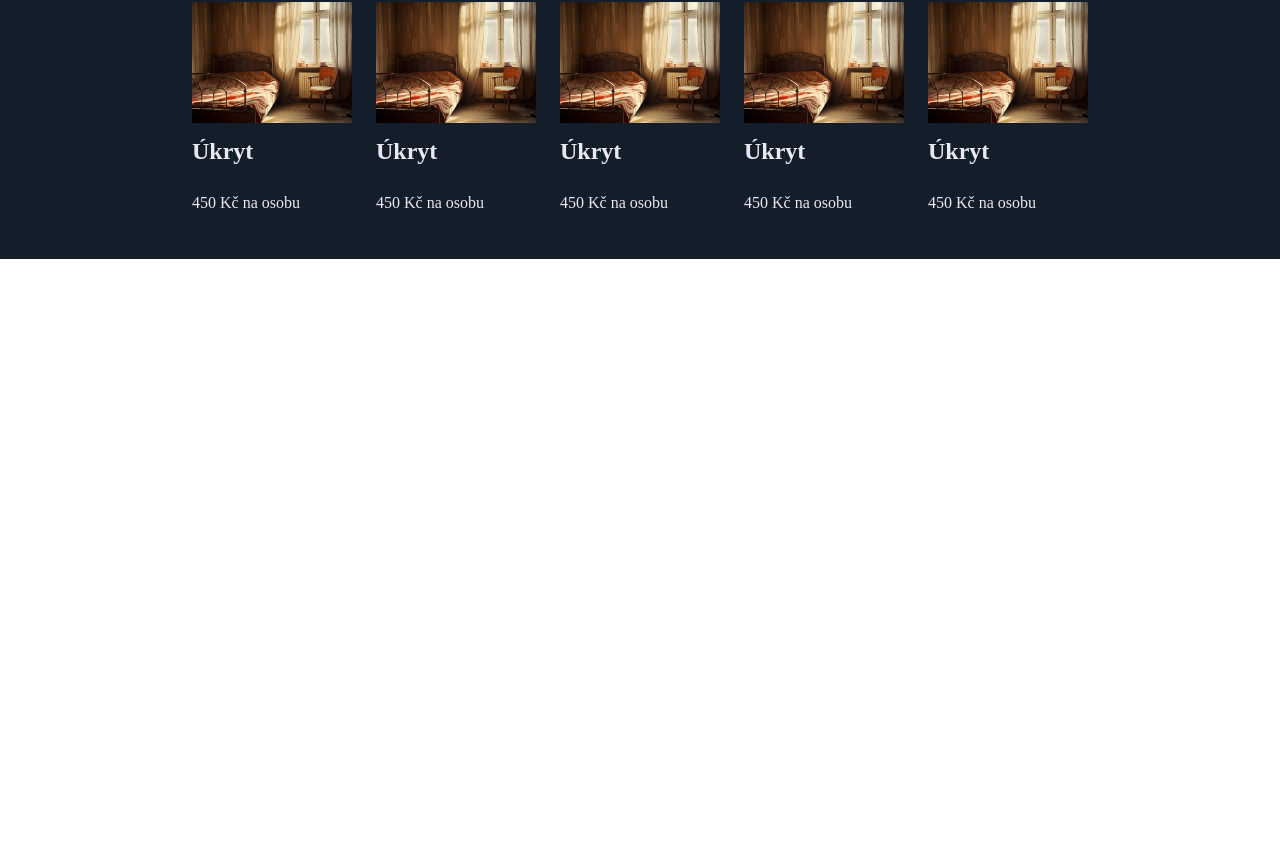
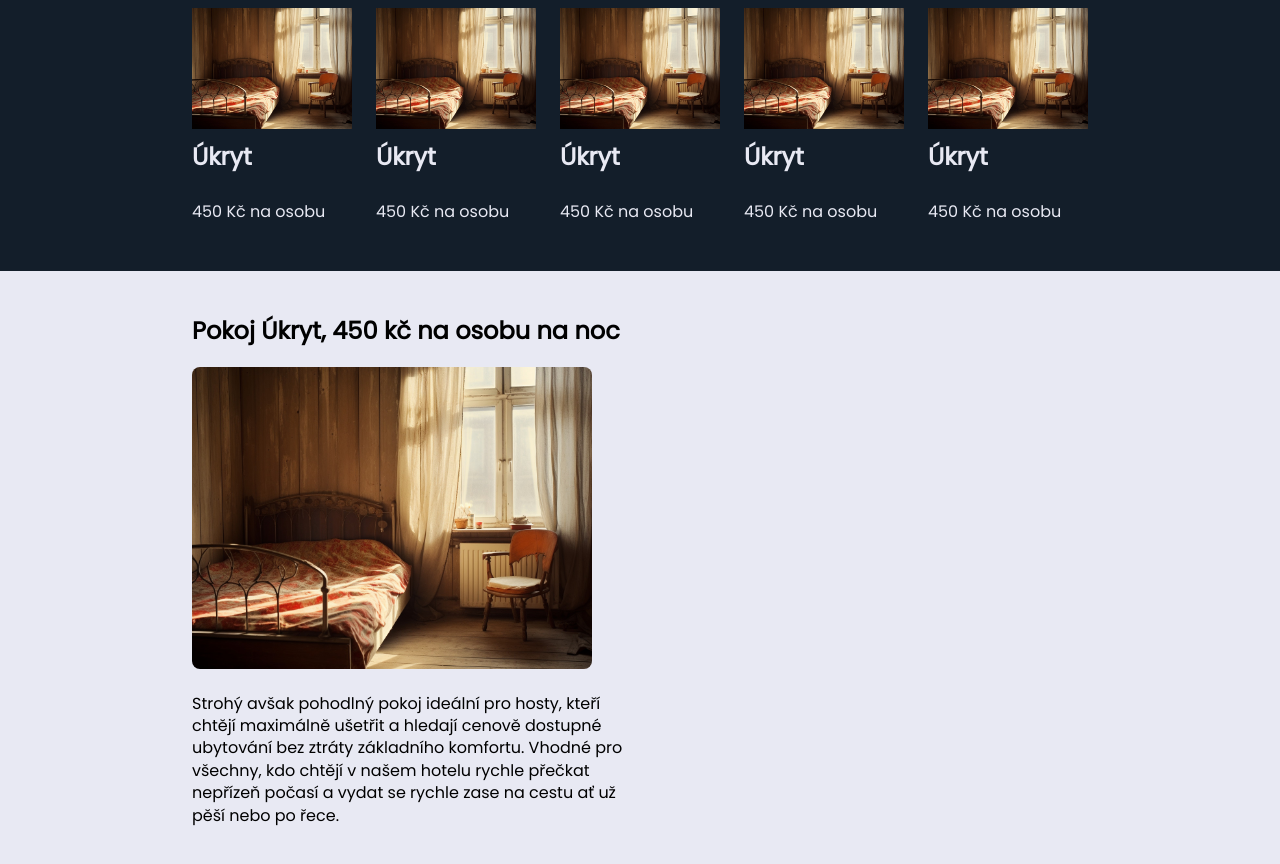
Before and after one commit to taterovapavla/hotel-vydra, a React (Vite) app: page / in a window 1280 px wide. Shown: the part 950-1814 px from the top of the page. Before the commit the page ends 1209 px from the top, so only its background shows below. Built offline with nearby package versions, Linux system fonts and the light colour scheme; a web font is replaced by a local one.

Commit message:
adding components Reservation, Room Detail + styling + basic Form component

```diff
--- a/src/App.jsx
+++ b/src/App.jsx
@@ -1,5 +1,6 @@
 import { Header } from "./components/Header/header"
 import { Hero } from "./components/Hero/hero"
+import { Reservation } from "./components/Reservation/reservation"
 import { Rooms } from "./components/Rooms/rooms"
 
 
@@ -10,6 +11,7 @@ function App() {
       <Header/>
       <Hero/>
       <Rooms/>
+      <Reservation/>
     </>
   )
 }
--- /dev/null
+++ b/src/components/Form/form.jsx
@@ -0,0 +1,9 @@
+import './form.css'
+
+export const Form = () => {
+  return (
+    <form action="">
+
+    </form>
+  )
+}
--- /dev/null
+++ b/src/components/Reservation/reservation.css
@@ -0,0 +1,14 @@
+.reservation {
+  width: 100vw;
+  background-color: #E8E9F3;
+  display: flex;
+  flex-direction: column;
+  align-items: center;
+  padding: 3rem 0rem;
+}
+
+.reservation__wrapper {
+  width: 70vw;
+  display: grid;
+  grid-template-columns: 1fr 1fr;
+}
--- /dev/null
+++ b/src/components/Reservation/reservation.jsx
@@ -0,0 +1,14 @@
+import { Form } from '../Form/form'
+import { RoomDetail } from '../RoomDetail/RoomDetail'
+import './reservation.css'
+
+export const Reservation = () => {
+  return (
+    <section className="reservation">
+      <div className="reservation__wrapper">
+        <RoomDetail/>
+        <Form/>
+      </div>
+    </section>
+  )
+}
--- /dev/null
+++ b/src/components/RoomDetail/RoomDetail.css
@@ -0,0 +1,10 @@
+.room-detail {
+  display: flex;
+  flex-direction: column;
+}
+
+.room-detail__image {
+  width: 25rem;
+  margin: 1.5rem 0rem;
+  border-radius: 0.5rem;
+}
--- /dev/null
+++ b/src/components/RoomDetail/RoomDetail.jsx
@@ -0,0 +1,14 @@
+import './RoomDetail.css'
+
+export const RoomDetail = () => {
+  return (
+    <div className="room-detail">
+      <h2 className="room-detail__heading">Pokoj Úkryt, 450 kč na osobu na noc</h2>
+      <img className="room-detail__image" src="../../../src/img/pokoj01.jpg" alt="pokoj Úkryt" />
+      <p className="room-detail__description">
+        Strohý avšak pohodlný pokoj ideální pro hosty, kteří chtějí maximálně ušetřit a hledají cenově dostupné ubytování bez ztráty základního komfortu. Vhodné pro všechny, kdo chtějí v našem hotelu rychle přečkat nepřízeň počasí a vydat se rychle zase na cestu ať už pěší nebo po řece.
+      </p>
+    </div>
+
+  )
+}
--- a/src/styles/global.css
+++ b/src/styles/global.css
@@ -1 +1,9 @@
 @import url('https://fonts.googleapis.com/css2?family=Agbalumo&family=Poppins&display=swap');
+
+body {
+  font-family: 'Poppins', sans-serif;
+}
+
+p {
+  line-height: 1.4;
+}
```
Also changed, not shown: src/components/Form/form.css (added).
